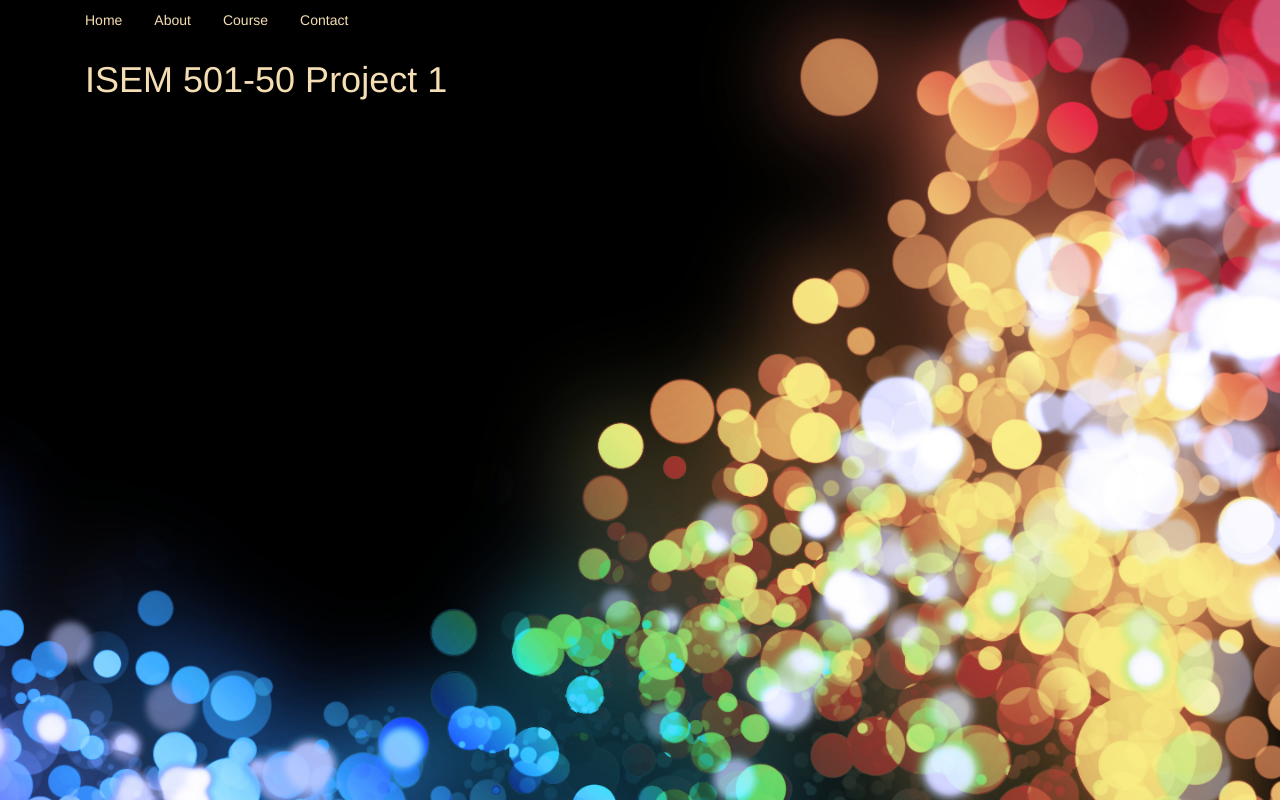
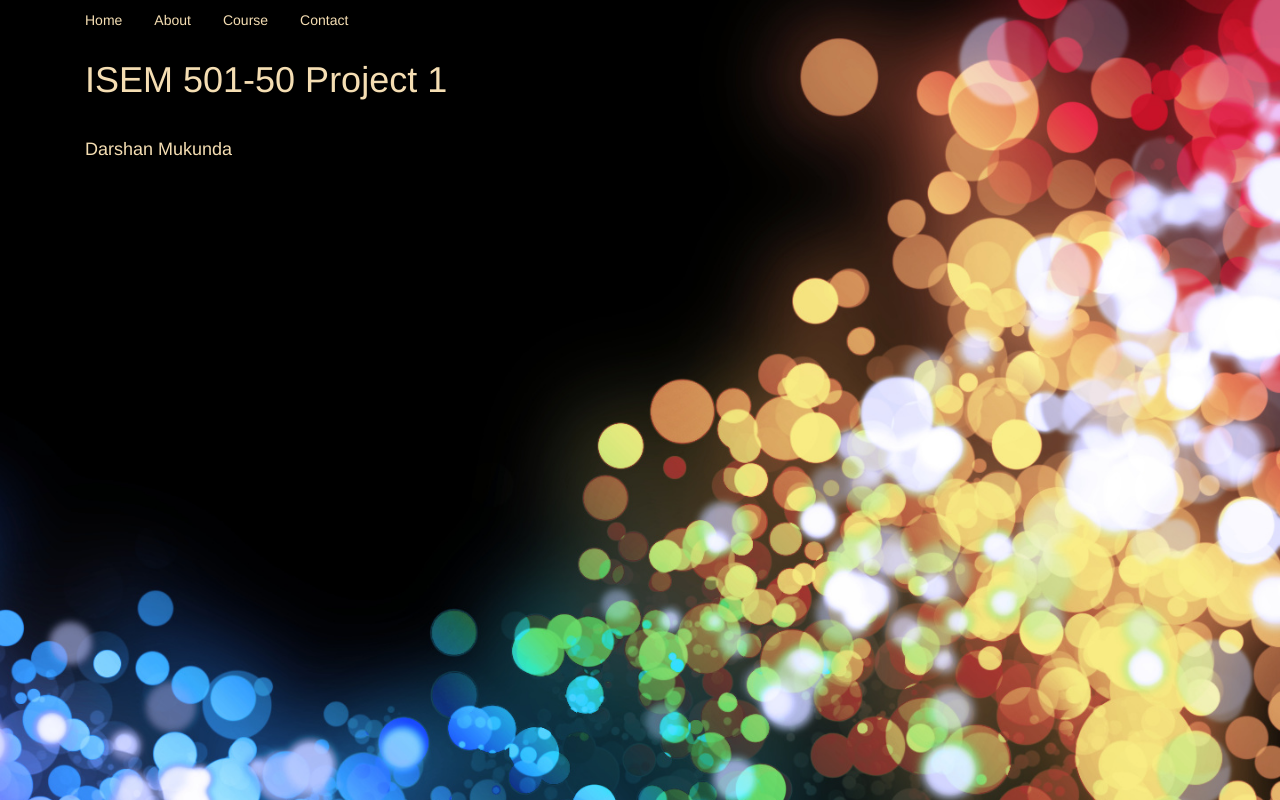
Before and after one commit to mukundabh/mukundabh.github.io, a plain HTML site: page index.html in a window 1280 px wide. Drawn offline with Linux system fonts and the light colour scheme.

Commit message:
Adding Author name

```diff
--- a/index.html
+++ b/index.html
@@ -19,6 +19,8 @@
             </ul>
           </nav>
           <h1 class="home-text">ISEM 501-50 Project 1</h1>
+          </br>
+          <h4 class="home-text">Darshan Mukunda</h4>
         </div>
         </div>
       </div>
```
